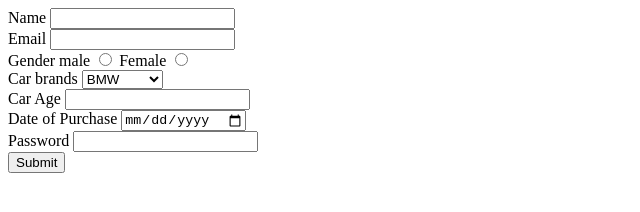
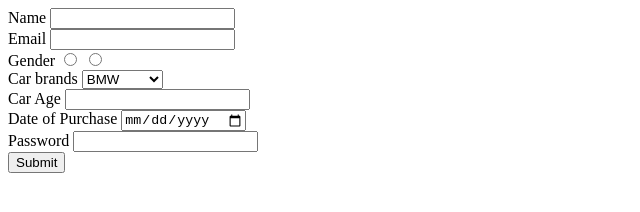
Before and after one commit to acciojob/car-insurance-form-deepak-singh-jethi, a website: page main.html in a window 1280 px wide. Shown: the whole page, without its empty margins (0-640 px from the left). Drawn offline with Linux system fonts and the light colour scheme.

Commit message:
created a submission

```diff
--- a/main.html
+++ b/main.html
@@ -20,9 +20,9 @@
 
       <div>
         <label for="gender">Gender</label>
-        <label for="gender_m">male</label>
+
         <input type="radio" name="gender" id="gender_m" />
-        <label for="gender_f">Female</label>
+
         <input type="radio" name="gender" id="gender_f" />
       </div>
 
```
